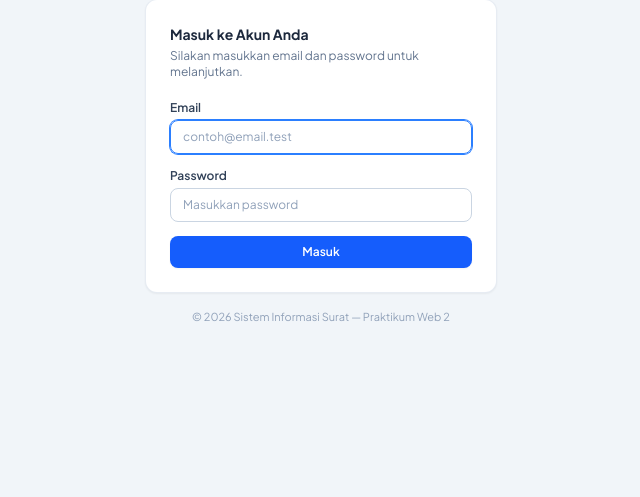
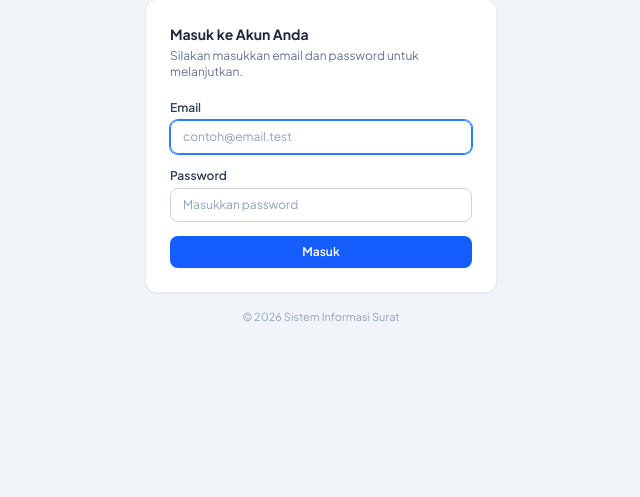
Before and after one commit to ghostfaceeeeee/Sistem-informasi-surat, a Laravel app: page /login in a window 1280 px wide. Shown: the part 303-800 px from the top of the page, without its empty margins (319-959 px from the left). Run offline with Laravel 12, Linux system fonts and the light colour scheme; style sheets or scripts are compiled from the project's sources.

Commit message:
feat: perbarui tangkapan layar antarmuka sebelum & sesudah login, perbarui UI, dan dokumentasi version control

```diff
--- a/resources/views/auth/login.blade.php
+++ b/resources/views/auth/login.blade.php
@@ -62,7 +62,7 @@
             </form>
         </div>
 
-        <p class="text-center text-[11px] text-slate-400 mt-4">&copy; {{ date('Y') }} Sistem Informasi Surat — Praktikum Web 2</p>
+        <p class="text-center text-[11px] text-slate-400 mt-4">&copy; {{ date('Y') }} Sistem Informasi Surat</p>
     </div>
 </body>
 </html>
--- a/resources/views/layouts/app.blade.php
+++ b/resources/views/layouts/app.blade.php
@@ -29,8 +29,7 @@
                         </svg>
                     </div>
                     <div>
-                        <span class="text-sm sm:text-base font-bold text-white tracking-tight">SIS Surat</span>
-                        <span class="hidden sm:inline-block text-[11px] text-blue-200 ml-1 font-normal">| Praktikum Web 2</span>
+                        <span class="text-sm sm:text-base font-bold text-white tracking-tight">SIS</span>
                     </div>
                 </a>
 
```
Also changed, not shown: README.md, 4 other files.
